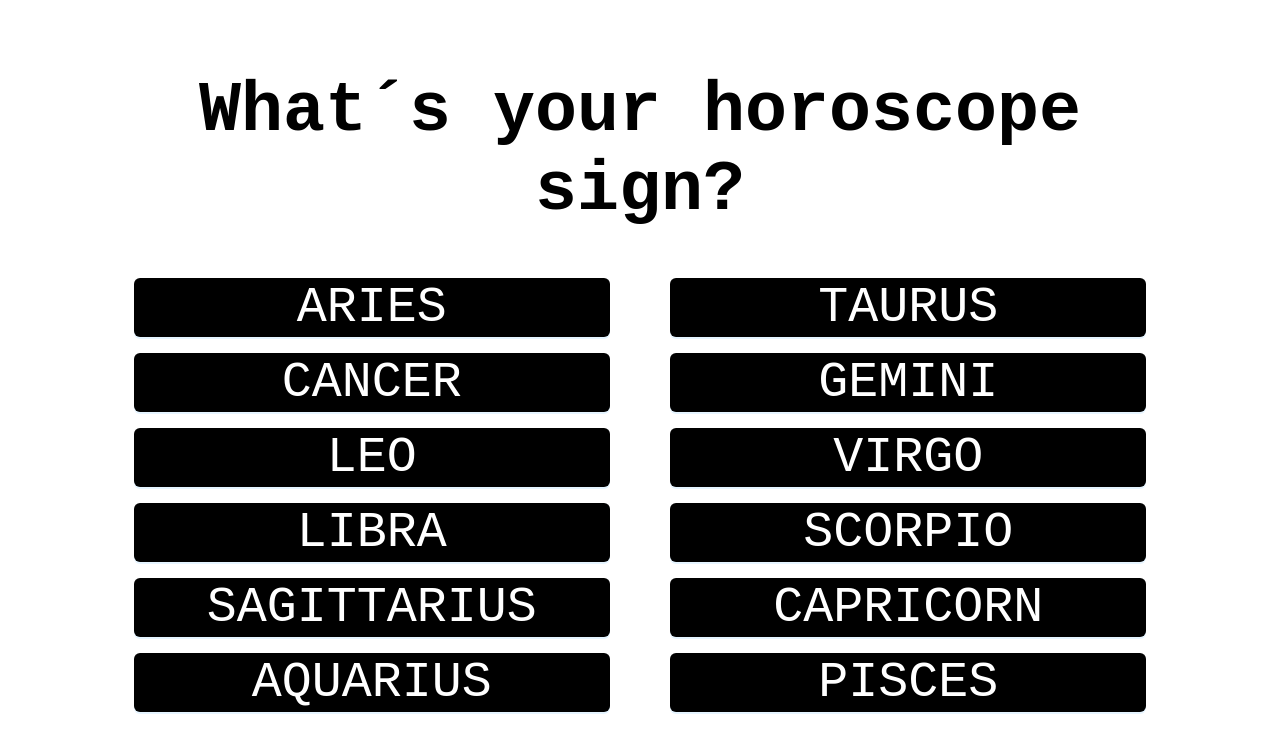
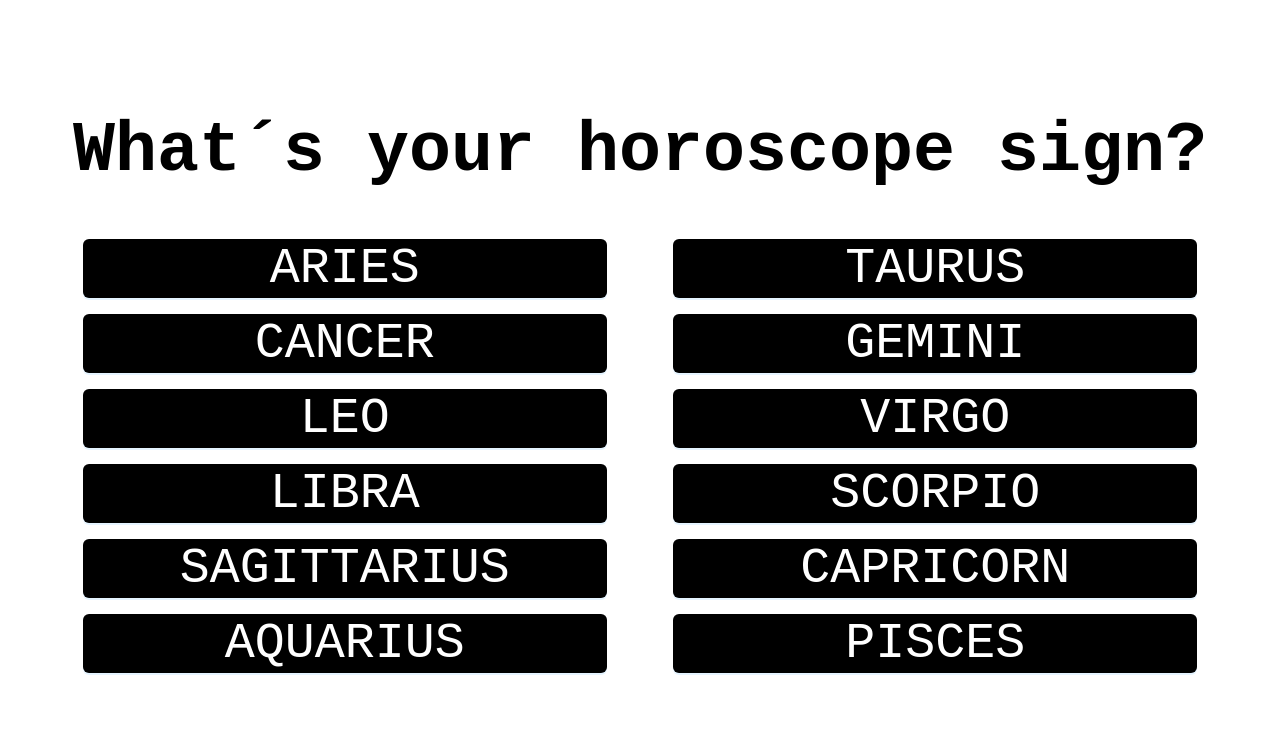
Before and after one commit to SuotStudio/SuotStudioPopup, a React (Vite) app: page /horoscope in a window 1280 px wide. Shown: the top 752 px of the page. Built offline with nearby package versions, Linux system fonts and the light colour scheme; a web font is replaced by a local one.

Commit message:
feat: some fixes

```diff
--- a/src/pages/GemstoneResult/GemstoneResult.jsx
+++ b/src/pages/GemstoneResult/GemstoneResult.jsx
@@ -110,9 +110,6 @@ const GemstoneResult = () => {
                 src="https://suotstudio.com/cdn/shop/files/logo_suot.png?height=628&pad_color=fff&v=1668421178&width=1200"
                 alt="gemstone img"
               />
-              <p>
-                <strong>www.suotstudio.com</strong>
-              </p>
 
               <img
                 style={{ width: "100%" }}
--- a/src/pages/Horoscope/Horoscope.jsx
+++ b/src/pages/Horoscope/Horoscope.jsx
@@ -25,7 +25,7 @@ const Horoscope = () => {
       align="middle"
       className={styles.horoscope__container}
     >
-      <Col span={20}>
+      <Col span={22}>
         <h2 className={styles.horoscope__title}>What´s your horoscope sign?</h2>
         <Row
           gutter={8}
--- a/src/pages/Words/Words.jsx
+++ b/src/pages/Words/Words.jsx
@@ -25,7 +25,7 @@ const Words = () => {
       align="middle"
       className={styles.words__container}
     >
-      <Col span={20}>
+      <Col span={22}>
         <h2 className={styles.words__title}>
           With which words do you feel most represented?
         </h2>
```
